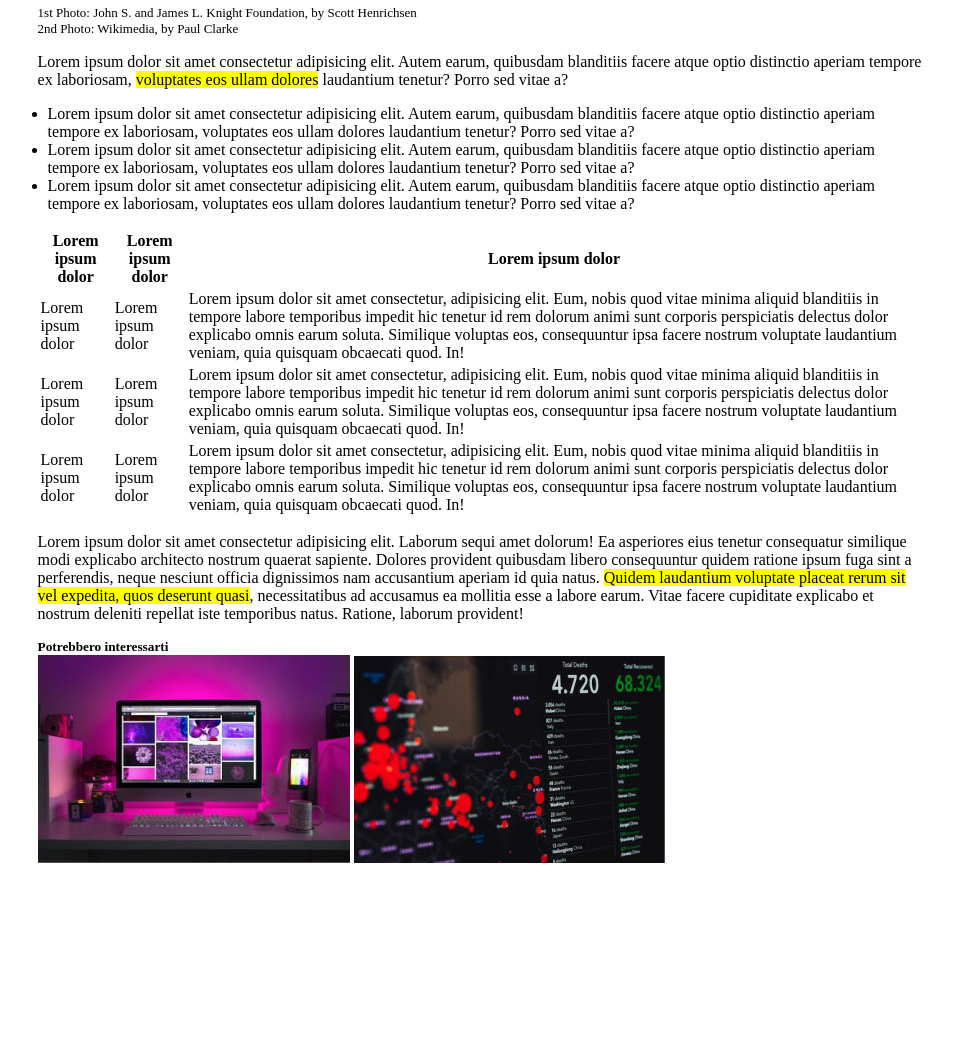
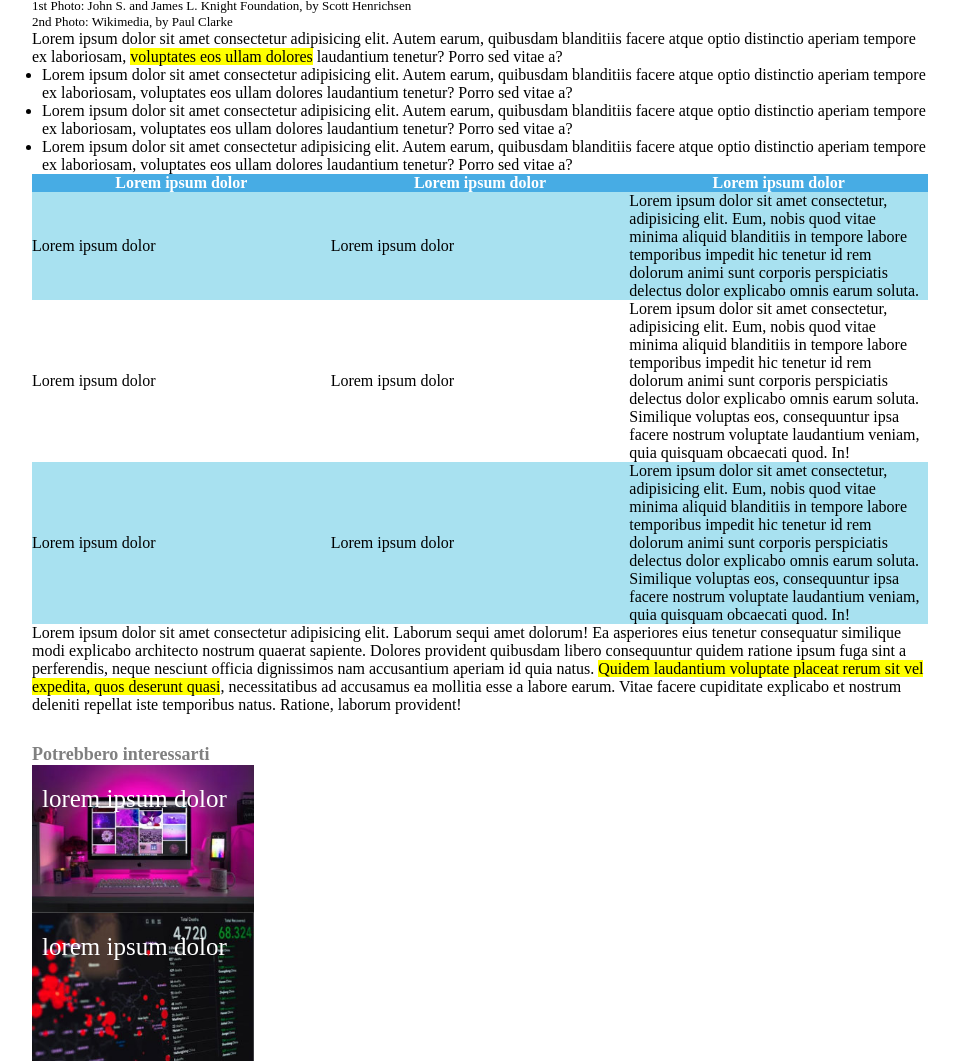
Before and after one commit to MichaelRosa9/html-css-booleaner, a plain HTML site: page index.html in a window 1280 px wide. Shown: the part 917-1978 px from the top of the page, without its empty margins (160-1119 px from the left). Before the commit the page ends 1792 px from the top, so only its background shows below. Drawn offline with Linux system fonts and the light colour scheme.

Commit message:
pushato ercizio 4

```diff
--- a/css/style.css
+++ b/css/style.css
@@ -1,31 +1,36 @@
+* {
+  margin: 0;
+}
 header {
   background-size: contain;
-/*   background-color: 4496FF; */
+  background-color: #4496FF;
   background-image:url(../img/pattern.png);
 
 }
 
 header img {
   width: 20%;
+  text-align: center;
+  margin: auto;
+  margin-bottom: 20px;
+  padding-left: 250px;
 }
 
 main {
   width: 70%;
   margin: auto;
 }
-title-article {
-  margin-bottom: 20px;
-}
-h1 {
-  margin-bottom: 10px;
-}
-
-h5 {
-  margin: 0px;;
+.title-article {
+  margin-top: 10px;
 }
 
 .subhead {
   color: gray;
+  font-weight: lighter;
+}
+
+h3 {
+  font-weight: lighter;
 }
 
 .link-main-page {
@@ -35,9 +40,11 @@ h5 {
 
 .subhead p {
   font-size: small;
-  margin-top: 0px;
 }
 
+.photo-tim {
+  margin-top: 20px;
+}
 .photo-tim p {
   font-size: small;
 }
@@ -49,3 +56,43 @@ h5 {
 ul {
   padding-left: 10px;
 }
+
+table {
+  table-layout: fixed ;
+  width: 100% ;
+  border-collapse: collapse;
+}
+
+thead {
+  background-color: #47ACE4;
+  COLOR: white;
+}
+
+.odd-row-color {
+  background-color: #A8E1F0;
+}
+th, td {
+  padding: 0;
+}
+h4 {
+  font-size: large;
+  margin-top:30px;
+  color: grey;
+}
+
+.correlated-links div {
+  font-size: 25px;
+  padding: 20px 100px 100px 10px;
+  color: white;
+}
+.monitor-comp{
+  background-image: url(../img/monitor.jpg);
+  background-size: contain;
+  background-repeat: no-repeat;
+}
+
+.schermo-grafico {
+  background-image: url(../img/graph.jpg);
+  background-size: contain;
+  background-repeat: no-repeat;
+}
--- a/index.html
+++ b/index.html
@@ -18,31 +18,34 @@
     <section class="title-article">
       <h1>Internet deve essere al servizio del "bene publico": il manifesto di Tim Berners-Lee</h1>
       <div class="subhead">
-        <h5>Scritto da <a class="link-main-page" href="">The Booleaner</a></h5>
+        <h3>Scritto da <a class="link-main-page" href="">The Booleaner</a></h3>
         <p>il 10/10/2020</p>
       </div>
 
+      <!-- immagini con didascalia -->
       <div class="photo-tim">
         <img src="img/tim-1.jpg" alt="">
         <img src="img/tim-2.jpg" alt="">
         <p> 1st Photo: John S. and James L. Knight Foundation, by Scott Henrichsen <br>
         2nd Photo: Wikimedia, by Paul Clarke</p>
         </div>
+      <!-- /immagini con didascalia -->
+
     </section>
     <!-- /Titolo -->
 
     <!-- Contenuto Articolo -->
-    <section>
+    <section class="article-content">
       <p>Lorem ipsum dolor sit amet consectetur adipisicing elit. Autem earum, quibusdam blanditiis facere atque optio distinctio aperiam tempore ex laboriosam, <span class="hilighted-text">voluptates eos ullam dolores</span> laudantium tenetur? Porro sed vitae a?</p>
 
     <!-- Bullet Points -->
-    <section>
+    <div class="bullet-points">
       <ul>
         <li>Lorem ipsum dolor sit amet consectetur adipisicing elit. Autem earum, quibusdam blanditiis facere atque optio distinctio aperiam tempore ex laboriosam, voluptates eos ullam dolores laudantium tenetur? Porro sed vitae a?</li>
         <li>Lorem ipsum dolor sit amet consectetur adipisicing elit. Autem earum, quibusdam blanditiis facere atque optio distinctio aperiam tempore ex laboriosam, voluptates eos ullam dolores laudantium tenetur? Porro sed vitae a?</li>
         <li>Lorem ipsum dolor sit amet consectetur adipisicing elit. Autem earum, quibusdam blanditiis facere atque optio distinctio aperiam tempore ex laboriosam, voluptates eos ullam dolores laudantium tenetur? Porro sed vitae a?</li>
       </ul>
-    </section>
+    </div>
     <!-- /Bullet Points -->
 
     <!-- Tabella -->
@@ -59,7 +62,7 @@
           <tr class="odd-row-color">
             <td>Lorem ipsum dolor</td>
             <td>Lorem ipsum dolor</td>
-            <td>Lorem ipsum dolor sit amet consectetur, adipisicing elit. Eum, nobis quod vitae minima aliquid blanditiis in tempore labore temporibus impedit hic tenetur id rem dolorum animi sunt corporis perspiciatis delectus dolor explicabo omnis earum soluta. Similique voluptas eos, consequuntur ipsa facere nostrum voluptate laudantium veniam, quia quisquam obcaecati quod. In!</td>
+            <td>Lorem ipsum dolor sit amet consectetur, adipisicing elit. Eum, nobis quod vitae minima aliquid blanditiis in tempore labore temporibus impedit hic tenetur id rem dolorum animi sunt corporis perspiciatis delectus dolor explicabo omnis earum soluta.</td>
           </tr>
           <tr>
             <td>Lorem ipsum dolor</td>
@@ -80,10 +83,12 @@
   <!-- /Contenuto Articolo -->
 
   <!-- Pagine correlate -->
-  <section>
-    <h5>Potrebbero interessarti</h5>
-    <img src="img/monitor.jpg" alt="monitor computer">
-    <img src="img/graph.jpg" alt="schermo grafico">
+  <section class="correlated-links">
+    <h4>Potrebbero interessarti</h4>
+    <div class="monitor-comp">lorem ipsum dolor</div>
+    <div class="schermo-grafico">lorem ipsum dolor</div>
+    <!-- <img src="img/monitor.jpg" alt="monitor computer">
+    <img src="img/graph.jpg" alt="schermo grafico"> -->
   </section>
   <!-- /Pagine correlate -->
 
```
Also changed, not shown: 1 other file.
